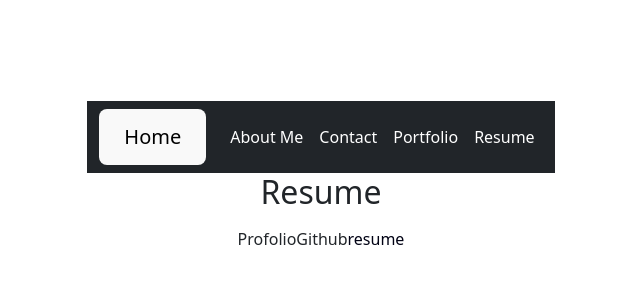
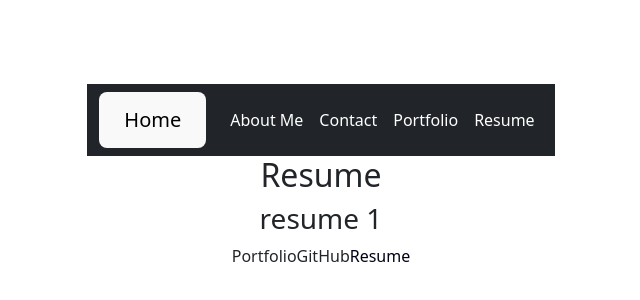
Before and after one commit to JIF945/James-MERN-Professional-Portfolio, a React (Vite) app: page /resume in a window 1280 px wide. Shown: the part 224-524 px from the top of the page, without its empty margins (319-959 px from the left). Built offline with nearby package versions, Linux system fonts and the light colour scheme.

Commit message:
fixing links for portfolio and project

```diff
--- a/Pages/Portfolio.jsx
+++ b/Pages/Portfolio.jsx
@@ -1,21 +1,26 @@
 import Project from '../components/Project';
 
 function Portfolio() {
-    const project = [
+    const projects = [
         {
-            title: 'project 1',
-            deployedLink:'https://polite-cannoli-952c90.netlify.app',
+            title: 'Professional Portfolio',
+            deployedLink: 'https://polite-cannoli-952c90.netlify.app',
 
-            githubLink:'https://github.com/JIF945?tab=repositories'
         },
+        {
+            title: 'GitHub',
+            githubLink: 'https://github.com/JIF945?tab=repositories'
+
+        }
+        // Add more projects as needed
     ];
 
     return (
         <section>
-            <h2> Portfolio </h2>
+            <h2>Portfolio</h2>
             <div className='portfolio-portfolio-expand-lg'>
-                {project.map((project, index) => (
-                    <Project key = {index} {...project}/>
+                {projects.map((project, index) => (
+                    <Project key={index} {...project} />
                 ))}
             </div>
         </section>
--- a/components/Project.jsx
+++ b/components/Project.jsx
@@ -1,21 +1,19 @@
-const Project = ({Title, deployedLink, githubLink, resumeLink}) => {
-    return(
+const Project = ({ title, deployedLink, githubLink, resumeLink }) => {
+    return (
         <div className="project">
-            <h3>{Title}</h3>
-        {/* // linke to app and github repo */}
-
-        <a href={deployedLink} target="_blank" rel="noopener noreferrer">
-            Profolio
-        </a>
-        <a href={githubLink} target="_blank" rel="noopener noreferrer">
-            Github
-        </a>
-
-        <a href={resumeLink} target="_blank" rel="noonener noreferrer">
-            resume
-        </a>
+            <h3>{title}</h3>
+            {/* Links to app, GitHub repo, and resume */}
+            <a href={deployedLink} target="_blank" rel="noopener noreferrer">
+                Portfolio
+            </a>
+            <a href={githubLink} target="_blank" rel="noopener noreferrer">
+                GitHub
+            </a>
+            <a href={resumeLink} target="_blank" rel="noopener noreferrer">
+                Resume
+            </a>
         </div>
     );
+};
 
-}
 export default Project;
--- a/src/App.jsx
+++ b/src/App.jsx
@@ -13,9 +13,11 @@ function App() {
 // Header, Footer component & The Outlet component will conditionally swap between the different pages according to the URL
   return (
     <>
+    {/* Header component for navigation */}
       <Header />
+      {/* Header component for navigation */}
+      <Outlet />
       <Footer />
-      <Outlet />
     </>
   )
 }
```
